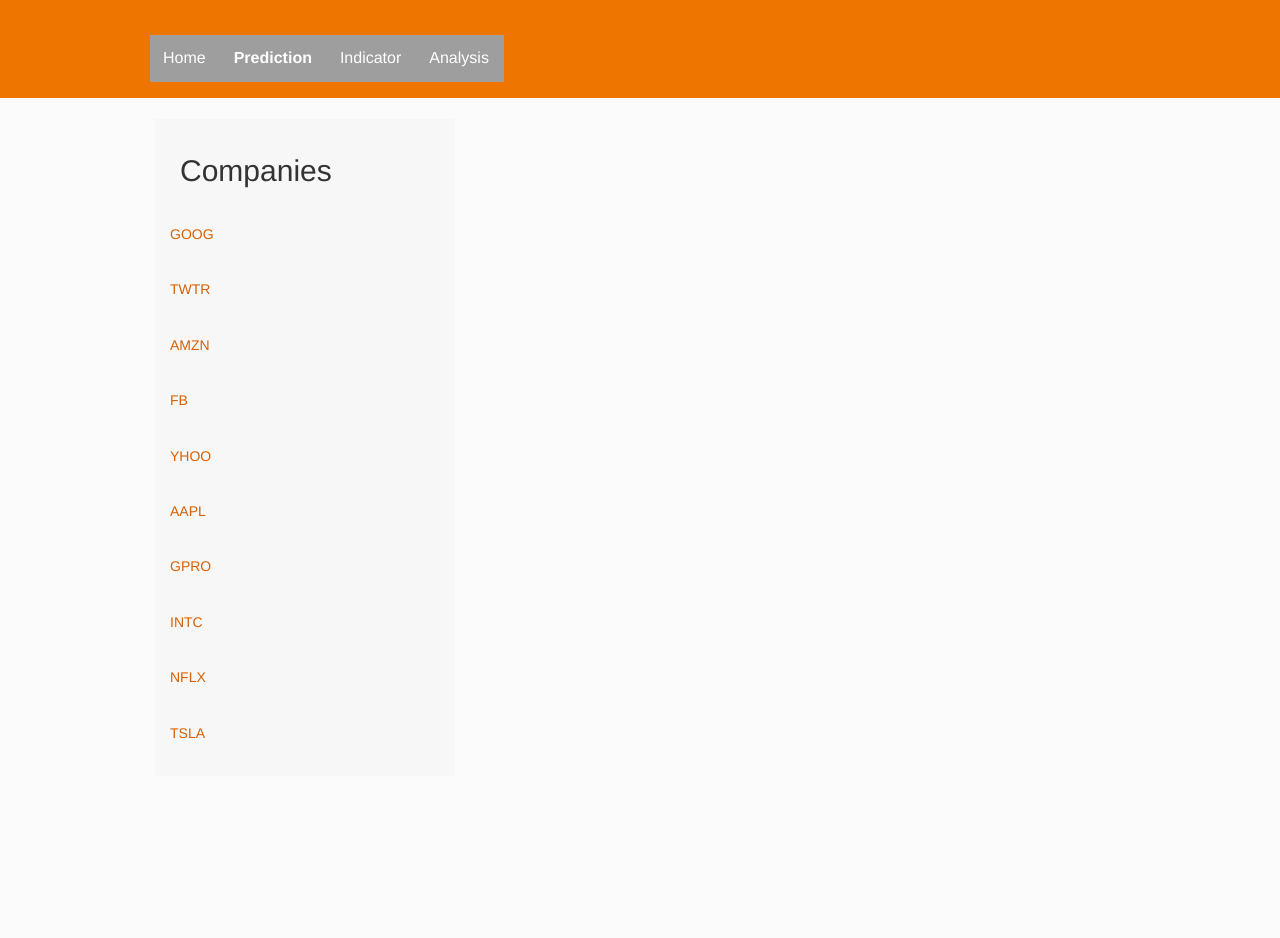
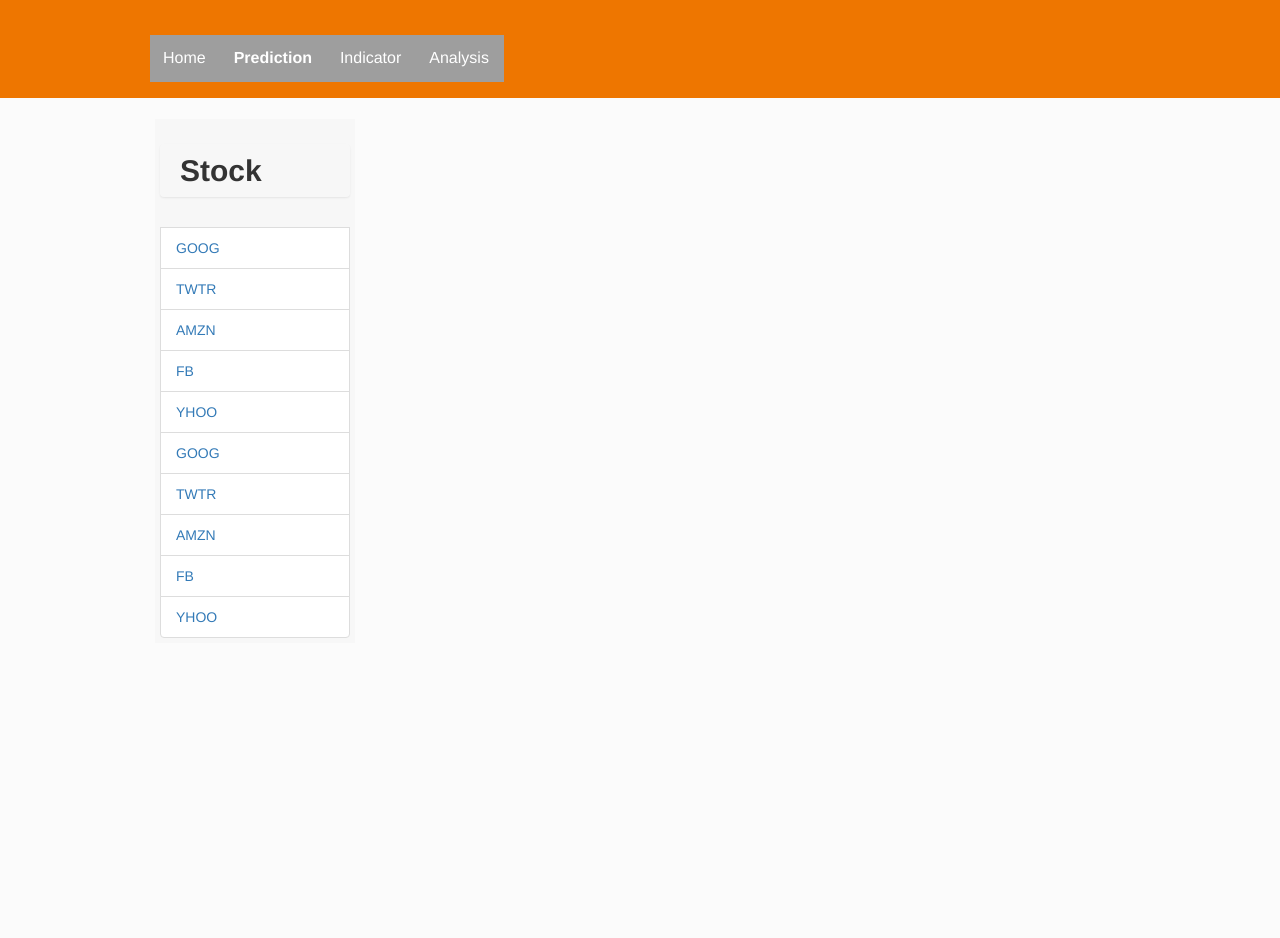
Before and after one commit to wangyannhao/final-stock-market-website, a Django app: page /prediction/ in a window 1280 px wide. Shown: the top 938 px of the page. Run offline with Django 3.2, Linux system fonts and the light colour scheme; some libraries are stand-ins or nearby versions; grey boxes are pictures that could not be loaded.

Commit message:
update interface

```diff
--- a/static/css/style.css
+++ b/static/css/style.css
@@ -166,7 +166,7 @@ a.rm, a.com {
 .sidebar {
 	padding:20;
 	float:left;
-	width:300px;
+	width:200px;
 	background:#f7f7f7;
 }
 .sidebar .gadmget {
--- a/stock/retrieve_data_update.py
+++ b/stock/retrieve_data_update.py
@@ -194,6 +194,7 @@ def get_data_db(table):
 def getAverage(data):
     sum = 0.0
     for i in range(len(data)-1):
+        # print i
         try:
             sum = sum + float(data[i][2])
         except ValueError,e:
--- a/stock/views.py
+++ b/stock/views.py
@@ -12,19 +12,19 @@ from .models import Nepse
 from . import analyzer
 import json_, sqlite3
 from decimal import Decimal
-from retrieve_data_update import regression_predict as predict
+import retrieve_data_update as rdu
 #from .stock import neuralNetwork
 
 company =  {28:['GOOG','Google'],
-			29:'TWTR',
-			30:'AMZN',
-			31:'FB',
-			32:'YHOO',
-			33:'AAPL',
-			34:'GPRO',
-			35:'INTC',
-			36:'NFLX',
-			37:'TSLA'
+			29:['TWTR','Twitte'],
+			30:['AMZN','Amazon'],
+			31:['FB','facebook'],
+			32:['YHOO','Yahoo'],
+			33:['AAPL', 'Apple'],
+			34:['GPRO', 'Go Pro'],
+			35:['INTC', 'Intc'],
+			36:['NFLX', 'Netflix'],
+			37:['TSLA', 'Tesla']
 		}
 
 def analysis(request):
@@ -59,7 +59,7 @@ def sidebar(request,company_id=0):
 		c_id = int (company_id)
 		p = Company.objects.get(pk=company_id)
 		print company[c_id][0]
-		pred, last, tomorrow, today = predict(company[c_id][0]+"_historical",15)
+		pred, last, tomorrow, today = rdu.regression_predict(company[c_id][0]+"_historical",15)
 		if (pred-last>0):
 			delta = 1
 		else:
@@ -86,16 +86,6 @@ def homeindex(request,company_id=28):
 		p = Company.objects.get(pk=company_id)
 		context = {
 			'individual':p,
-			'campany1':1111111,
-			'campany2':1111111,
-			'campany3':1111111,
-			'campany4':1111111,
-			'campany5':1111111,
-			'campany6':1111111,
-			'campany7':1111111,
-			'campany8':1111111,
-			'campany9':1111111,
-			'campany10':1111111
 		}
 	return render(request, 'home.html', context)
 
@@ -109,18 +99,10 @@ def sidebarhome(request,company_id=0):
 	else:
 		c_id = int (company_id)
 		p = Company.objects.get(pk=company_id)
+		query(company[c_id][0])
 		context = {
 			'individual':p,
-			'campany1':1111111,
-			'campany2':1111111,
-			'campany3':1111111,
-			'campany4':1111111,
-			'campany5':1111111,
-			'campany6':1111111,
-			'campany7':1111111,
-			'campany8':1111111,
-			'campany9':1111111,
-			'campany10':1111111
+
 		}
 	return render(request, 'home.html', context)
 
@@ -147,3 +129,11 @@ def make_company_prediction(c_id):
 	if ((cls_price.predicted_price - cls_price.previous_closing_price)>0):
 		cls_price.increased_bool = True
 	cls_price.save()
+
+def query(name):
+	tbl = rdu.get_data_db(name+'_historical')
+	avg = rdu.getAverage(tbl)
+	low = rdu.getLowest(tbl)
+	high = rdu.getHighest(tbl)
+	companies = rdu.getCompanies(name+'_historical')
+	print avg, high, low, companies
--- a/templates/prediction.html
+++ b/templates/prediction.html
@@ -28,9 +28,12 @@ h3 big{
   margin: 0px;
   color:#721608;
 }
+pre{
+  /*padding: 15px;*/
+}
 
 </style>
-<div class="mainbar">
+<div class="mainbar"><pred>
 
 {% if pred %}
 <h1>{{company_name.0}}({{company_name.1}})</h1>
@@ -171,7 +174,7 @@ h3 big{
 
 
 {% endif%}
-
+</pred>
 </div>
 
 {% endblock %}
--- a/templates/sidebar.html
+++ b/templates/sidebar.html
@@ -9,9 +9,11 @@
 	padding-top: 0px;
 	margin: 0px;
 	}
-	.star{
+	.list-group{
 		margin-bottom: 30px;
 		margin-top: 20px;
+		padding-right: 10px;
+
 	}
 	ul li{
 		padding: 0px;
@@ -20,19 +22,33 @@
 	}
 
 </style>
-	<h2 class="star" style="padding:10px 20px 10px 20px;">Companies</h2>
-        <div class="gadget">
-          	<h6><a href="{% url 'prediction' 28 %}" >GOOG</a></h6><br>
+
+	<h2 class="list-group" style="padding:10px 20px 10px 20px; font-weight: 700">Stock</h2>
+        <!-- <div class="gadget"> -->
+<!--           	<h6><a href="{% url 'prediction' 28 %}" >GOOG</a></h6><br>
 			<h6><a href="{% url 'prediction' 29 %}" >TWTR</a></h6><br>
 			<h6><a href="{% url 'prediction' 30 %}" >AMZN</a></h6><br>
 			<h6><a href="{% url 'prediction' 31 %}" >FB</a></h6><br>
-			<h6><a href="{% url 'prediction' 32 %}" >YHOO</a></h6><br>
-			<h6><a href="{% url 'prediction' 33 %}" >AAPL</a></h6><br>
-			<h6><a href="{% url 'prediction' 34 %}" >GPRO</a></h6><br>
-			<h6><a href="{% url 'prediction' 35 %}" >INTC</a></h6><br>
-			<h6><a href="{% url 'prediction' 36 %}" >NFLX</a></h6><br>
-			<h6><a href="{% url 'prediction' 37 %}" >TSLA</a></h6><br>
+			<h6><a href="{% url 'prediction' 32 %}" >YHOO</a></h6><br> -->
 
-        </div>
+        <!-- </div> -->
+  <li class="list-group-item"><a href="{% url 'prediction' 28 %}" >GOOG</a></li>
+  <li class="list-group-item"><a href="{% url 'prediction' 29 %}" >TWTR</a></li>
+  <li class="list-group-item"><a href="{% url 'prediction' 30 %}" >AMZN</a></li>
+  <li class="list-group-item"><a href="{% url 'prediction' 31 %}" >FB</a></li>
+  <li class="list-group-item"><a href="{% url 'prediction' 32 %}" >YHOO</a></li>
+
+  <li class="list-group-item"><a href="{% url 'prediction' 33 %}" >GOOG</a></li>
+  <li class="list-group-item"><a href="{% url 'prediction' 34 %}" >TWTR</a></li>
+  <li class="list-group-item"><a href="{% url 'prediction' 35 %}" >AMZN</a></li>
+  <li class="list-group-item"><a href="{% url 'prediction' 36 %}" >FB</a></li>
+  <li class="list-group-item"><a href="{% url 'prediction' 37 %}" >YHOO</a></li>
   </div>
 {% endblock %}
+<!-- <ul class="list-group">
+  <li class="list-group-item">Cras justo odio</li>
+  <li class="list-group-item">Dapibus ac facilisis in</li>
+  <li class="list-group-item">Morbi leo risus</li>
+  <li class="list-group-item">Porta ac consectetur ac</li>
+  <li class="list-group-item">Vestibulum at eros</li>
+</ul> -->
```
Also changed, not shown: templates/sidebarhome.html (+17 -17 lines), 2 other files.
